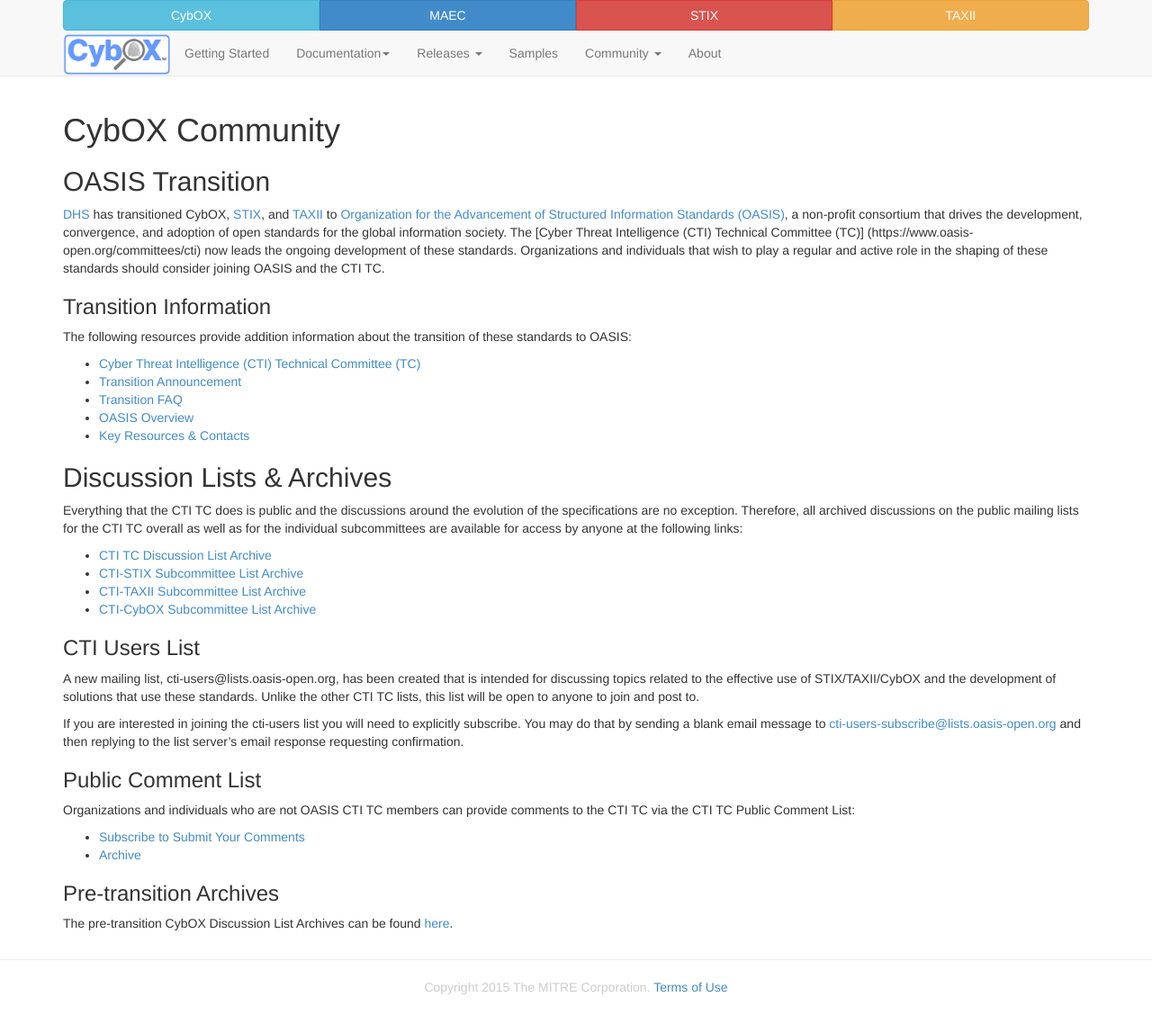
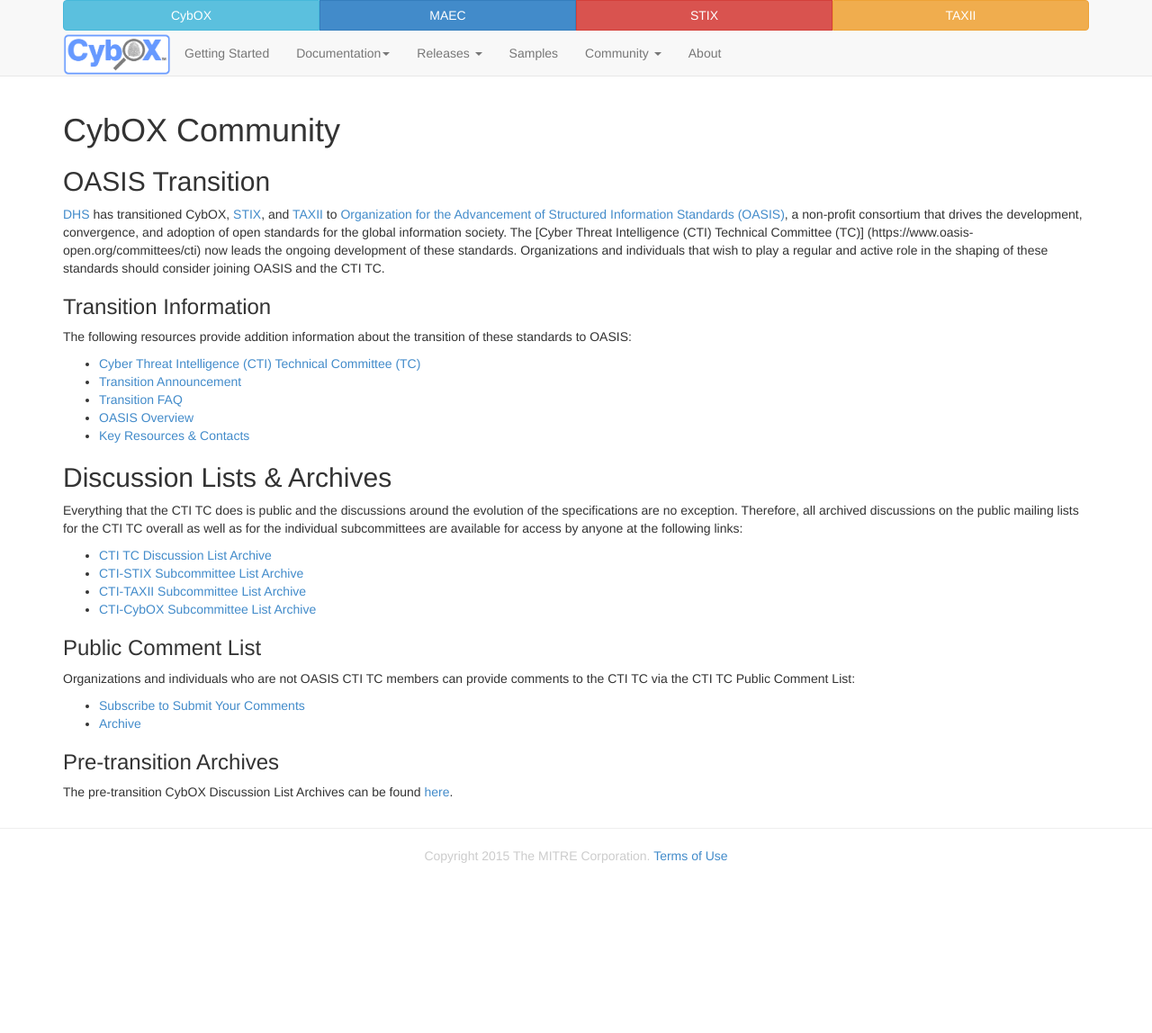
Before and after one commit to CybOXProject/cyboxproject.github.io, a Jekyll site: the page built from community/index.md, in a window 1280 px wide. Shown: the whole page at 90% size. Built offline with Jekyll 4.4.1, drawn with Linux system fonts in a browser that asks for light colours; Markdown is read by kramdown in place of the engine named in the settings; after the commit the page ends 1002 px from its top, so only the background shows below that.

Commit message:
Removed users list

```diff
--- a/community/index.md
+++ b/community/index.md
@@ -24,12 +24,6 @@
 * [CTI-TAXII Subcommittee List Archive](https://lists.oasis-open.org/archives/cti-taxii/)
 * [CTI-CybOX Subcommittee List Archive](https://lists.oasis-open.org/archives/cti-cybox/)
 
-###CTI Users List
-A new mailing list, cti-users@lists.oasis-open.org, has been created that is intended for discussing topics related to the effective use of STIX/TAXII/CybOX and the development of solutions that use these standards.  Unlike the other CTI TC lists, this list will be open to anyone to join and post to.
-
-If you are interested in joining the cti-users list you will need to explicitly subscribe.  You may do that by sending a blank email message to [cti-users-subscribe@lists.oasis-open.org](mailto:cti-users-subscribe@lists.oasis-open.org) and then replying to the list server's email response requesting confirmation.
-
-
 ###Public Comment List
 Organizations and individuals who are not OASIS CTI TC members can provide comments to the CTI TC via the CTI TC Public Comment List:
 
```
